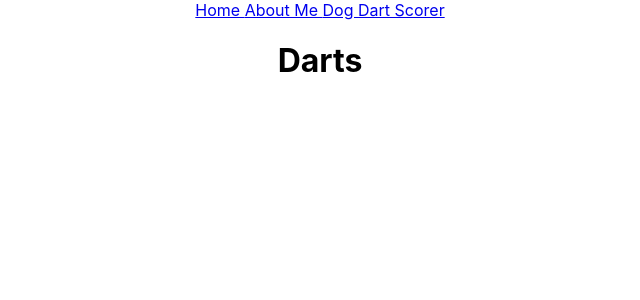
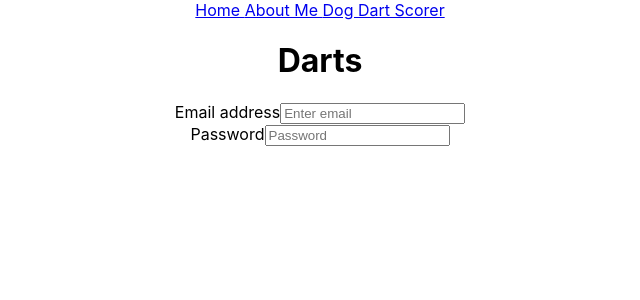
Before and after one commit to adelewatkins/ProjectAdeleFE, a React (Create React App) app: page /darts in a window 1280 px wide. Shown: the top 300 px of the page, without its empty margins (320-960 px from the left). Built offline with nearby package versions, Linux system fonts and the light colour scheme.

Commit message:
added darts page

```diff
--- a/src/Components/Darts/DartScorer.jsx
+++ b/src/Components/Darts/DartScorer.jsx
@@ -1,6 +1,23 @@
+import Button from 'react-bootstrap/Button';
+import Form from 'react-bootstrap/Form';
+
 function DartScorer() {
     return ( <div>
         <h1>Darts</h1>
+
+
+
+        <Form>
+      <Form.Group className="mb-3" controlId="formGroupEmail">
+        <Form.Label>Email address</Form.Label>
+        <Form.Control type="email" placeholder="Enter email" />
+      </Form.Group>
+      <Form.Group className="mb-3" controlId="formGroupPassword">
+        <Form.Label>Password</Form.Label>
+        <Form.Control type="password" placeholder="Password" />
+      </Form.Group>
+    </Form>
+
     </div> );
 }
 
```
